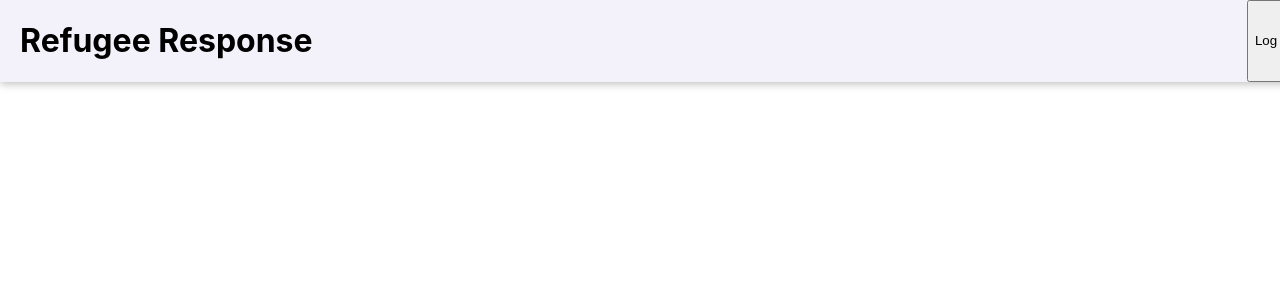
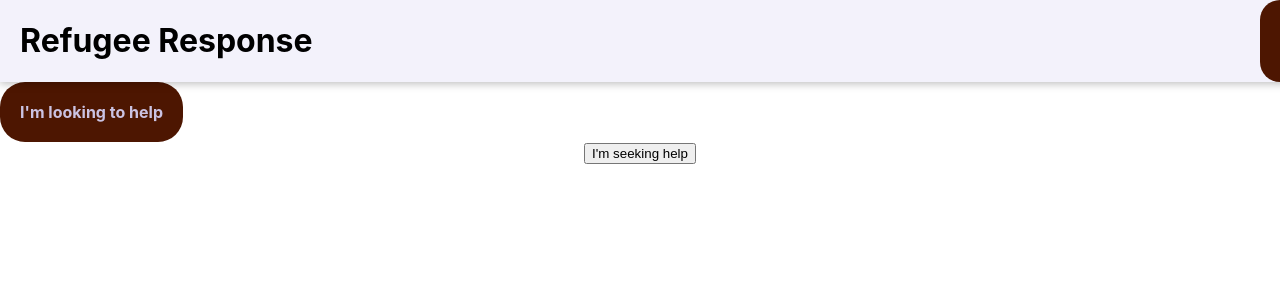
Before and after one commit to siddharthpk/Hack-The-North, a React (Create React App) app in the folder frontend/: page / in a window 1280 px wide. Shown: the top 300 px of the page. Built offline with nearby package versions, Linux system fonts and the light colour scheme.

Commit message:
added landingpage

```diff
--- a/frontend/src/App.js
+++ b/frontend/src/App.js
@@ -1,13 +1,14 @@
-import './App.css';
-import Header from './components/Header';
+import "./App.css";
+import Header from "./components/Header";
+import LandingPage from "./components/LandingPage";
 
 const App = () => {
   return (
     <div>
       <Header />
-
+      <LandingPage />
     </div>
   );
-}
+};
 
 export default App;
--- /dev/null
+++ b/frontend/src/components/Button.css
@@ -0,0 +1,12 @@
+.button {
+  cursor: pointer;
+  border: none;
+  background-color: #4d1601;
+  color: white;
+  padding: 0.75rem 3rem;
+  display: flex;
+  justify-content: space-around;
+  align-items: center;
+  border-radius: 25px;
+  font-weight: bold;
+}
--- /dev/null
+++ b/frontend/src/components/Button.js
@@ -0,0 +1,11 @@
+import './Button.css';
+
+const Button = (props) => {
+
+    return(
+        <button className="button">
+        </button>
+    );
+}
+
+export default Button;
--- a/frontend/src/components/Header.js
+++ b/frontend/src/components/Header.js
@@ -1,11 +1,12 @@
 import './Header.css';
 //import logo from '../../assets/logo.png';
+import Button from './Button';
 
 const Header = (props) => {
     return(
         <header className="header">
             <h1>Refugee Response</h1>
-            <button>Log In</button>
+            <Button>Log In</Button>
         </header>
     )
 }
--- /dev/null
+++ b/frontend/src/components/LandingPage.css
@@ -0,0 +1,17 @@
+.main {
+    text-align: center;
+
+}
+.button{
+    cursor: pointer;
+    font: inherit;
+    border: none;
+    background-color:pur;
+    color:#CBC3E3;
+    padding: 20px 20px 20px 20px;
+    display: flex;
+    justify-content: space-around;
+    align-items: center;
+    border-radius: 25px;
+    font-weight: bold;
+}
--- /dev/null
+++ b/frontend/src/components/LandingPage.js
@@ -0,0 +1,13 @@
+import './LandingPage.css';
+
+const LandingPage = () => {
+  return (
+    <div className="main">
+      <h1>Refugee Response</h1>
+      <button className="button">I'm looking to help</button>
+      <button>I'm seeking help</button>
+    </div>
+  );
+};
+
+export default LandingPage;
--- /dev/null
+++ b/frontend/src/components/Signup.js
@@ -0,0 +1,3 @@
+const Form = () => {
+    return <form></form>
+}
```
Also changed, not shown: frontend/src/components/Signup.css (added).
